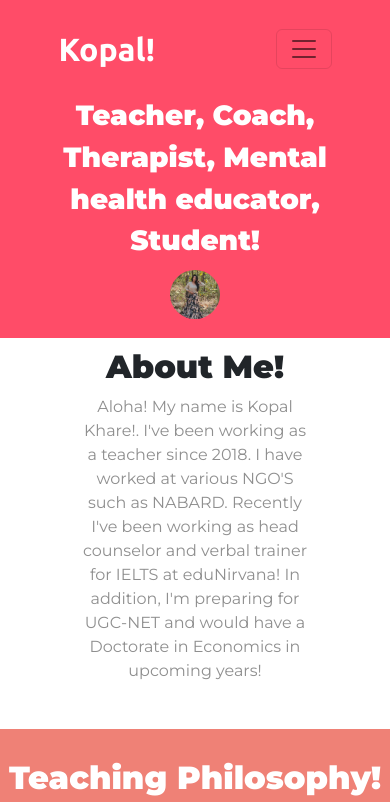
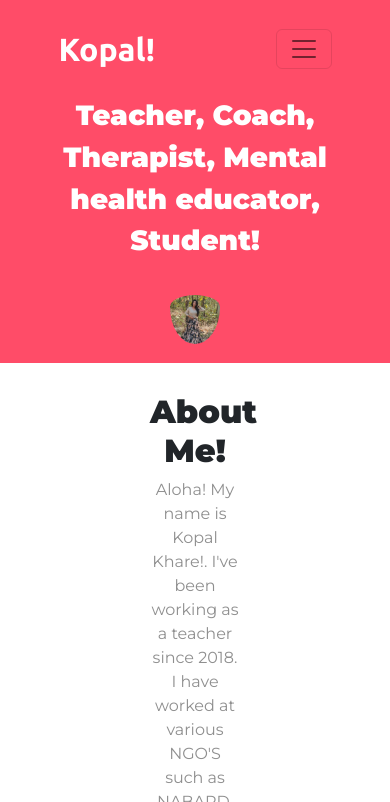
Before and after one commit to kopal9/Personal_Website, a plain HTML site: page index.html in a window 390 px wide. Shown: the top 802 px of the page. Drawn offline with nearby package versions, Linux system fonts and the light colour scheme; a web font is replaced by a local one.

Commit message:
Update kopal.css

```diff
--- a/kopal.css
+++ b/kopal.css
@@ -200,10 +200,11 @@ th:hover{
     .image{
         position: static;
         margin: auto;
+        padding-top: 25px;
     }
 
     #about_me{
-        padding: 10px 80px;
+        padding: 30px 150px;
     }
 
     .tp{
```
